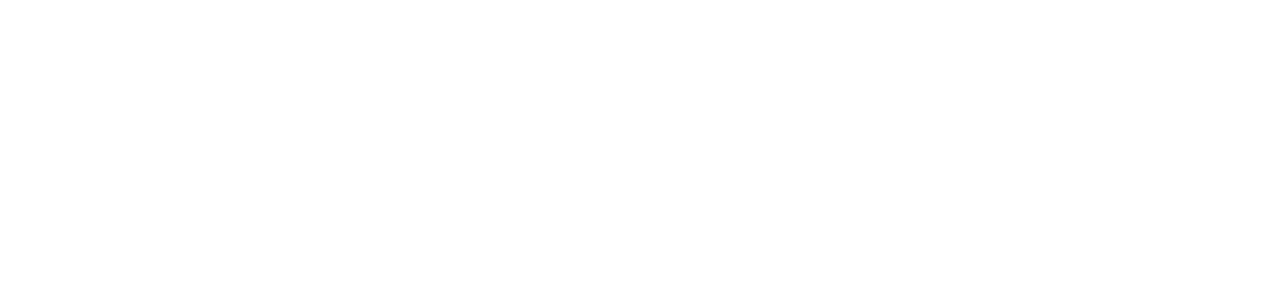
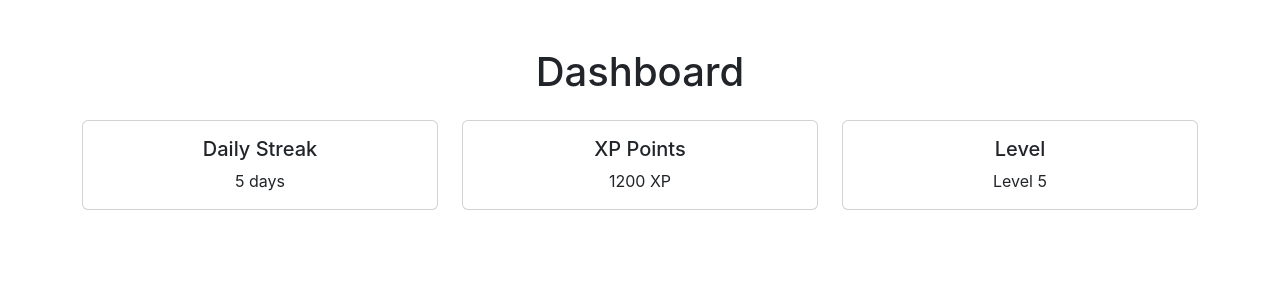
Before and after one commit to SaaiAravindhRaja/CodeLingo, a React (Create React App) app: page /dashboard in a window 1280 px wide. Before the commit this address had no page. Shown: the top 300 px of the page. Built offline with nearby package versions, Linux system fonts and the light colour scheme.

Commit message:
Add dashboard page

```diff
--- a/src/App.tsx
+++ b/src/App.tsx
@@ -1,7 +1,8 @@
 import React from 'react';
-import { BrowserRouter as Router, Route, Routes } from 'react-router-dom';
+import { BrowserRouter as Router, Route, Routes, Navigate } from 'react-router-dom';
 import LoginPage from './pages/LoginPage';
 import SignupPage from './pages/SignupPage';
+import DashboardPage from './pages/DashboardPage';
 import './App.css';
 
 function App() {
@@ -9,8 +10,10 @@
     <Router>
       <div className="App">
         <Routes>
+          <Route path="/" element={<Navigate to="/dashboard" />} />
           <Route path="/login" element={<LoginPage />} />
           <Route path="/signup" element={<SignupPage />} />
+          <Route path="/dashboard" element={<DashboardPage />} />
         </Routes>
       </div>
     </Router>
--- /dev/null
+++ b/src/pages/DashboardPage.tsx
@@ -0,0 +1,44 @@
+import React from 'react';
+import { Container, Row, Col, Card } from 'react-bootstrap';
+
+const DashboardPage = () => {
+    return (
+        <Container className="mt-5">
+            <h1>Dashboard</h1>
+            <Row className="mt-4">
+                <Col>
+                    <Card>
+                        <Card.Body>
+                            <Card.Title>Daily Streak</Card.Title>
+                            <Card.Text>
+                                5 days
+                            </Card.Text>
+                        </Card.Body>
+                    </Card>
+                </Col>
+                <Col>
+                    <Card>
+                        <Card.Body>
+                            <Card.Title>XP Points</Card.Title>
+                            <Card.Text>
+                                1200 XP
+                            </Card.Text>
+                        </Card.Body>
+                    </Card>
+                </Col>
+                <Col>
+                    <Card>
+                        <Card.Body>
+                            <Card.Title>Level</Card.Title>
+                            <Card.Text>
+                                Level 5
+                            </Card.Text>
+                        </Card.Body>
+                    </Card>
+                </Col>
+            </Row>
+        </Container>
+    );
+};
+
+export default DashboardPage;
```
